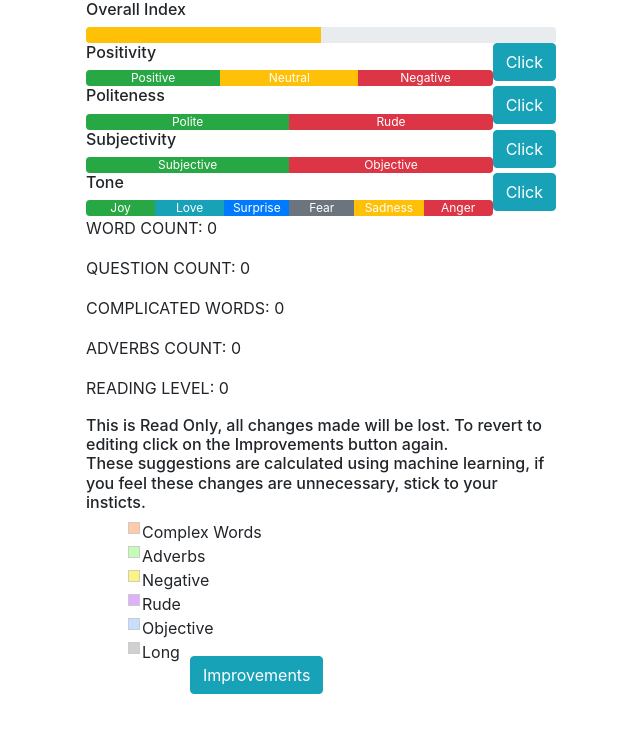
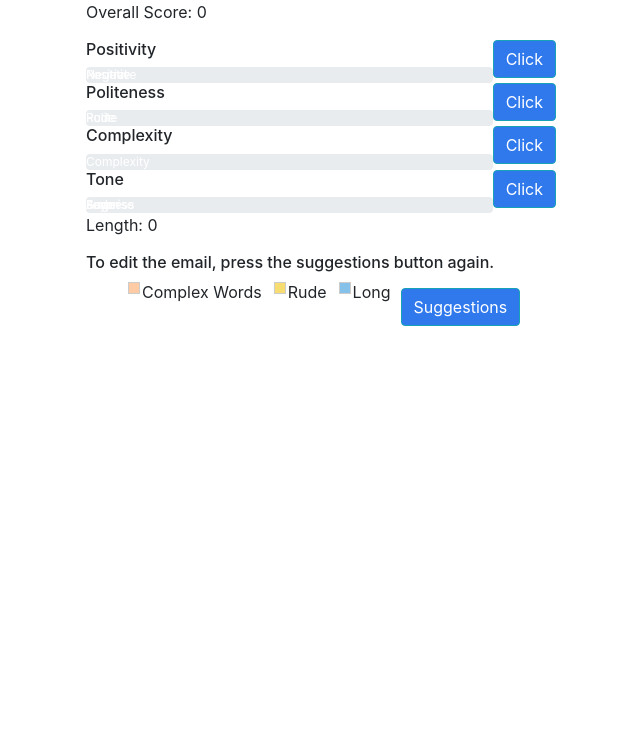
Before and after one commit to cirbuk/smartmails, a Flask app: template myproject/templates/popup.html in a window 1280 px wide. Shown: the top 733 px of the page, without its empty margins (319-959 px from the left). Run offline with Flask 2, Linux system fonts and the light colour scheme; the template is opened without the code that fills it, so the values that code supplies are empty; parts of the project's set-up code (start-up, migrations or seed data) failed here and were passed over; some libraries are stand-ins or nearby versions.

Commit message:
UI changes

```diff
--- a/myproject/templates/popup.html
+++ b/myproject/templates/popup.html
@@ -12,12 +12,15 @@
 .legend span { border: 1px solid #ccc; float: left; width: 12px; height: 12px; margin: 2px; }
 /* your colors */
 .legend .complex_words { background-color: #FFCBA4; }
-.legend .adverbs { background-color: #C3FDB8; }
-.legend .negative { background-color: #FFF380; }
-.legend .rude { background-color: #E0B0FF; }
-.legend .objective { background-color: #C6DEFF; }
-.legend .long { background-color: #D1D0CE; }
+.legend .rude { background-color: #F7DC6F; }
+.legend .long { background-color: #85C1E9; }
 
+.btn {
+  background-color: #3079ED
+}
+.btn:hover {
+  background-color: #3079ED
+}
 </style>
 
 </head>
@@ -25,33 +28,27 @@
 <div class="container" id='template'>
 <div class="container" id="review">
 
-<div class="container" style="width: 500px", id = "score">
+<div class="container" style="width: 500px">
+    <p id='overall_score'> Overall Score: 0</p>
 
-<h6> Overall Index </h6>
-
-<div class="progress">
-  <div class="progress-bar bg-warning" role="progressbar" style="width:50%" id="overall_index">
-
-</div>
-</div>
 </div>
 
 
 <div class="container" style="width: 500px", id = "positivity">
-<h6> Positivity <button type="button" class="btn btn-info btn-xs float-right" id="pos_review">Click</button></h6>
+<h6> Positivity <button type="button" class="btn btn-info btn-xs float-right" id="pos_review" >Click</button></h6>
 <div class="alert alert-error collapse" role="alert" id="posalert">
   <span>
     <p id="posreview"></p>
   </span>
 </div>
 <div class="progress">
-  <div class="progress-bar bg-success" role="progressbar" style="width:33%" id="pos">
+  <div class="progress-bar bg-success" role="progressbar" style="width:0%" id="pos">
     Positive
   </div>
-  <div class="progress-bar bg-warning" role="progressbar" style="width:34%" id="neu">
+  <div class="progress-bar bg-warning" role="progressbar" style="width:0%" id="neu">
     Neutral
   </div>
-  <div class="progress-bar bg-danger" role="progressbar" style="width:33%" id="neg">
+  <div class="progress-bar bg-danger" role="progressbar" style="width:0%" id="neg">
     Negative
   </div>
 </div>
@@ -65,15 +62,29 @@
   </span>
 </div>
 <div class="progress">
-  <div class="progress-bar bg-success" role="progressbar" style="width:50%" id="polite">
+  <div class="progress-bar bg-success" role="progressbar" style="width:0%" id="polite">
     Polite
   </div>
-  <div class="progress-bar bg-danger" role="progressbar" style="width:50%" id="rude">
+  <div class="progress-bar bg-danger" role="progressbar" style="width:0%" id="rude">
     Rude
   </div>
 </div>
 </div>
 
+<div class="container" style="width: 500px" id = "complexity">
+<h6> Complexity <button type="button" class="btn btn-info btn-xs float-right" id="pol_review">Click</button></h6>
+<div class="alert alert-error collapse" role="alert" id="polalert">
+  <span>
+    <p id="polreview"></p>
+  </span>
+</div>
+<div class="progress">
+  <div class="progress-bar bg-success" role="progressbar" style="width:0%" id="complex">
+    Complexity
+  </div>
+</div>
+</div>
+<!---
 <div class="container" style="width: 500px" id = "subjectivity">
 <h6> Subjectivity <button type="button" class="btn btn-info btn-xs float-right" id="subj_review">Click</button></h6>
 <div class="alert alert-error collapse" role="alert" id="subjalert">
@@ -90,6 +101,7 @@
   </div>
 </div>
 </div>
+--->
 
 <div class="container" style="width: 500px" id="tones">
 <h6> Tone <button type="button" class="btn btn-info btn-xs float-right" id="tone_review">Click</button></h6>
@@ -99,22 +111,22 @@
   </span>
 </div>
 <div class="progress">
-  <div class="progress-bar bg-success" role="progressbar" style="width:17%" id="joy">
+  <div class="progress-bar bg-success" role="progressbar" style="width:0%" id="joy">
     Joy
   </div>
-    <div class="progress-bar bg-info" role="progressbar" style="width:17%" id="love">
+    <div class="progress-bar bg-info" role="progressbar" style="width:0%" id="love">
     Love
   </div>
-  <div class="progress-bar" role="progressbar" style="width:16%" id="surprise">
+  <div class="progress-bar" role="progressbar" style="width:0%" id="surprise">
     Surprise
   </div>
-  <div class="progress-bar bg-secondary" style="width:16%" id="fear">
+  <div class="progress-bar bg-secondary" style="width:0%" id="fear">
     Fear
   </div>
-  <div class="progress-bar bg-warning" role="progressbar" style="width:17%" id="sadness">
+  <div class="progress-bar bg-warning" role="progressbar" style="width:0%" id="sadness">
     Sadness
   </div>
-  <div class="progress-bar bg-danger" role="progressbar" style="width:17%" id="anger">
+  <div class="progress-bar bg-danger" role="progressbar" style="width:0%" id="anger">
     Anger
   </div>
 
@@ -123,33 +135,26 @@
 </div>
 </div>
 <div class="container" style="width: 500px">
-    <p id='word_count'> WORD COUNT: 0</p>
+    <p id='word_count'> Length: 0</p>
 
-    <p id='question_count'> QUESTION COUNT: 0</p>
-
-    <p id='com_words'> COMPLICATED WORDS: 0</p>
-
-    <p id='adverbs_count'> ADVERBS COUNT: 0</p>
-
-    <p id='reading_level'> READING LEVEL: 0</p>
 </div>
 
 </div>
 <div class="container" style="width: 500px" id = "improvements_legend">
-   <h6>This is Read Only, all changes made will be lost. To revert to editing click on the Improvements button again.<br>These suggestions are calculated using machine learning, if you feel these changes are unnecessary, stick to your insticts.</h6>
+   <h6>To edit the email, press the suggestions button again.</h6>
 
    <ul class="legend" id = "legend_list">
-    <li><span class="complex_words"></span>Complex Words</li><br>
-    <li><span class="adverbs"></span>Adverbs</li><br>
-    <li><span class="negative"></span>Negative</li><br>
-    <li><span class="rude"></span>Rude</li><br>
-    <li><span class="objective"></span>Objective</li><br>
+
+    <li><span class="complex_words"></span>Complex Words</li>
+
+    <li><span class="rude"></span>Rude</li>
+
     <li><span class="long"></span>Long</li>
 </ul>
 </div>
 
 <div class="container" style="width: 500px" id="improve_button">
-   <button type="button" class="btn btn-info btn-xs float-center" id="corrections">Improvements</button>
+   <button type="button" class="btn btn-info btn-xs float-center" id="corrections">Suggestions</button>
 </div>
 </div>
 </body>
```
Also changed, not shown: myproject/smartmails.py (+269 -265 lines).
